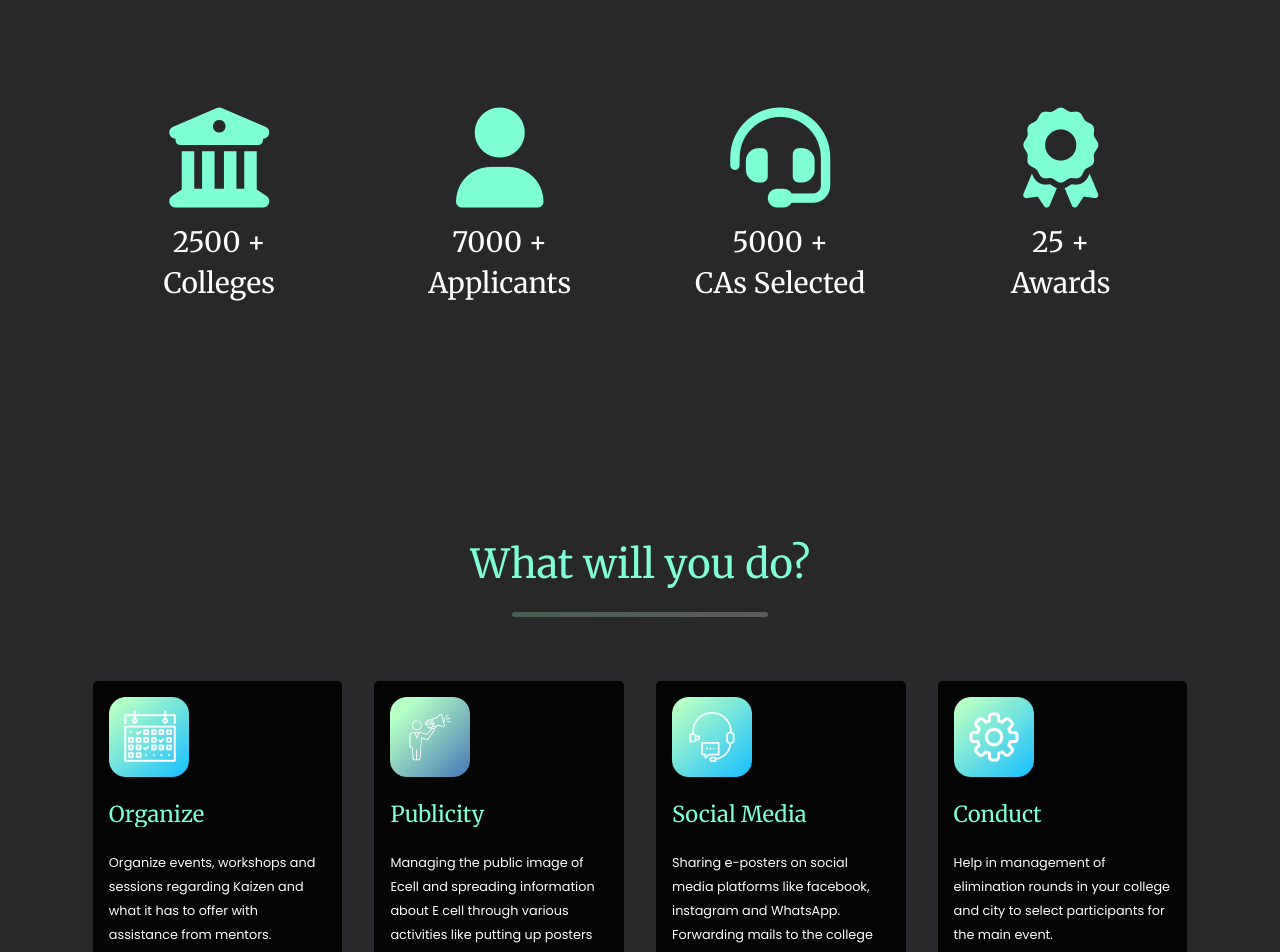
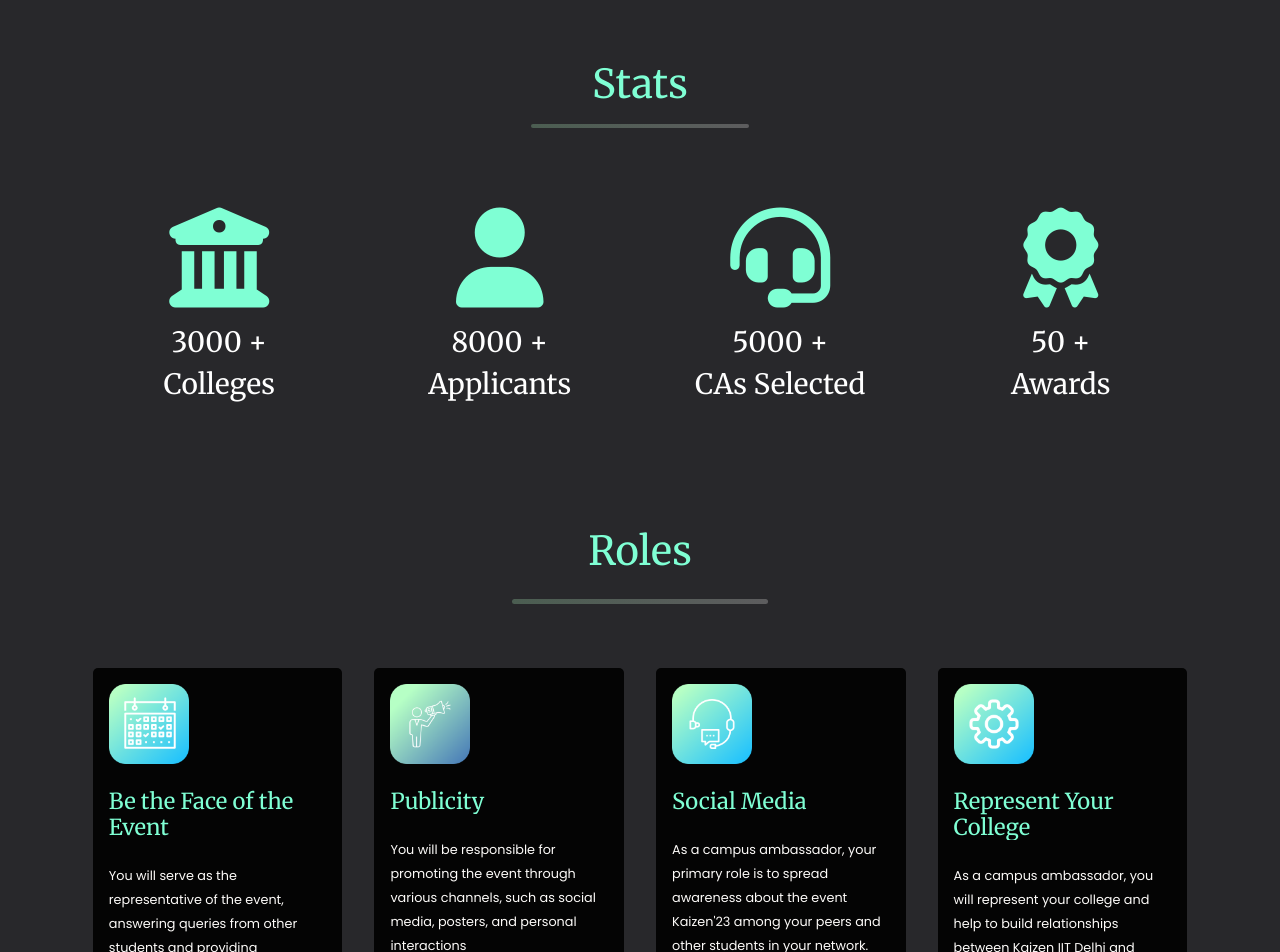
Before and after one commit to NSS-IIT-Delhi/Kaizen-23-CAP, a React (Create React App) app: page / in a window 1280 px wide. Shown: the part 1680-2632 px from the top of the page. Built offline with nearby package versions, Linux system fonts and the light colour scheme.

Commit message:
final updates

```diff
--- a/src/components/Role/Role.jsx
+++ b/src/components/Role/Role.jsx
@@ -13,30 +13,30 @@ import setting from '../assets/setting.png'
 export default function Role({id}) {
   const roleData = [
     {
-      title: "Organize",
+      title: "Be the Face of the Event",
       content:
-        "Organize events, workshops and sessions regarding Kaizen and what it has to offer with assistance from mentors.",
+        "You will serve as the representative of the event, answering queries from other students and providing information about the event and its activities",
       // img: organize,
       img: event,
     },
     {
       title: "Publicity",
       content:
-        "Managing the public image of Ecell and spreading information about E cell through various activities like putting up posters on the notice board.",
+        "You will be responsible for promoting the event through various channels, such as social media, posters, and personal interactions",
       // img: advertize,
       img: publicity,
     },
     {
       title: "Social Media",
       content:
-        "Sharing e-posters on social media platforms like facebook, instagram and WhatsApp. Forwarding mails to the college mailing list. Be the face of IITD in your college.",
+        "As a campus ambassador, your primary role is to spread awareness about the event Kaizen'23 among your peers and other students in your network.",
       // img: social,
       img: socialmedia,
     },
     {
-      title: "Conduct",
+      title: "Represent Your College",
       content:
-        "Help in management of elimination rounds in your college and city to select participants for the main event.",
+        "As a campus ambassador, you will represent your college and help to build relationships between Kaizen IIT Delhi and other institutions.",
       // img: gear,
       img: setting,
     },
@@ -44,7 +44,7 @@ export default function Role({id}) {
 
   return (
     <div className="app__flex app__container" id={id}>
-      <h2 className="head-text text-gradient">What will you do?</h2>
+      <h2 className="head-text text-gradient">Roles</h2>
       <hr />
       <div className="role__container">
         {roleData.map((data) => {
--- a/src/components/footer/WhyCAP.js
+++ b/src/components/footer/WhyCAP.js
@@ -27,7 +27,7 @@ const WhyCAP = ({id}) => {
           <div className="icon-box   cap-cards">
             <div className="icon"><i class="fa-solid fa-trophy"></i></div>
             <h4 className="text-gradient">Prizes</h4>
-            <p>Prizes worth Rs. 1 lakhs consisting of merchandise and coupons of top brands.
+            <p>Exciting prizes along with Vouchers and discount coupons of top brands.
             </p>
           </div>
         </div>
--- a/src/components/stats/Stats.js
+++ b/src/components/stats/Stats.js
@@ -20,6 +20,8 @@ function Stats() {
             <div>
                 <div className='container'>
 
+                <h2 className="head-text text-gradient">Stats</h2>
+                <hr />
 
                     <div className='row'>
                         <div className='col-md-3 mt-5'>
@@ -27,7 +29,7 @@ function Stats() {
                                 <p style={{
                                     fontSize: '100px', color: 'aquamarine'
                                 }}><i class="fa-solid fa-building-columns"></i></p>
-                                <h3>2500 +</h3>
+                                <h3>3000 +</h3>
                                 <h3>Colleges</h3>
                             </center>
                         </div>
@@ -36,7 +38,7 @@ function Stats() {
                                 <p style={{
                                     fontSize: '100px', color: 'aquamarine'
                                 }}><i class="fa-solid fa-user"></i></p>
-                                <h3>7000 +</h3>
+                                <h3>8000 +</h3>
                                 <h3>Applicants</h3>
                             </center>
                         </div>
@@ -54,7 +56,7 @@ function Stats() {
                                 <p style={{
                                     fontSize: '100px', color: 'aquamarine'
                                 }}><i class="fa-sharp fa-solid fa-award"></i></p>
-                                <h3>25 +</h3>
+                                <h3>50 +</h3>
                                 <h3>Awards</h3>
                             </center>
                         </div>
```
